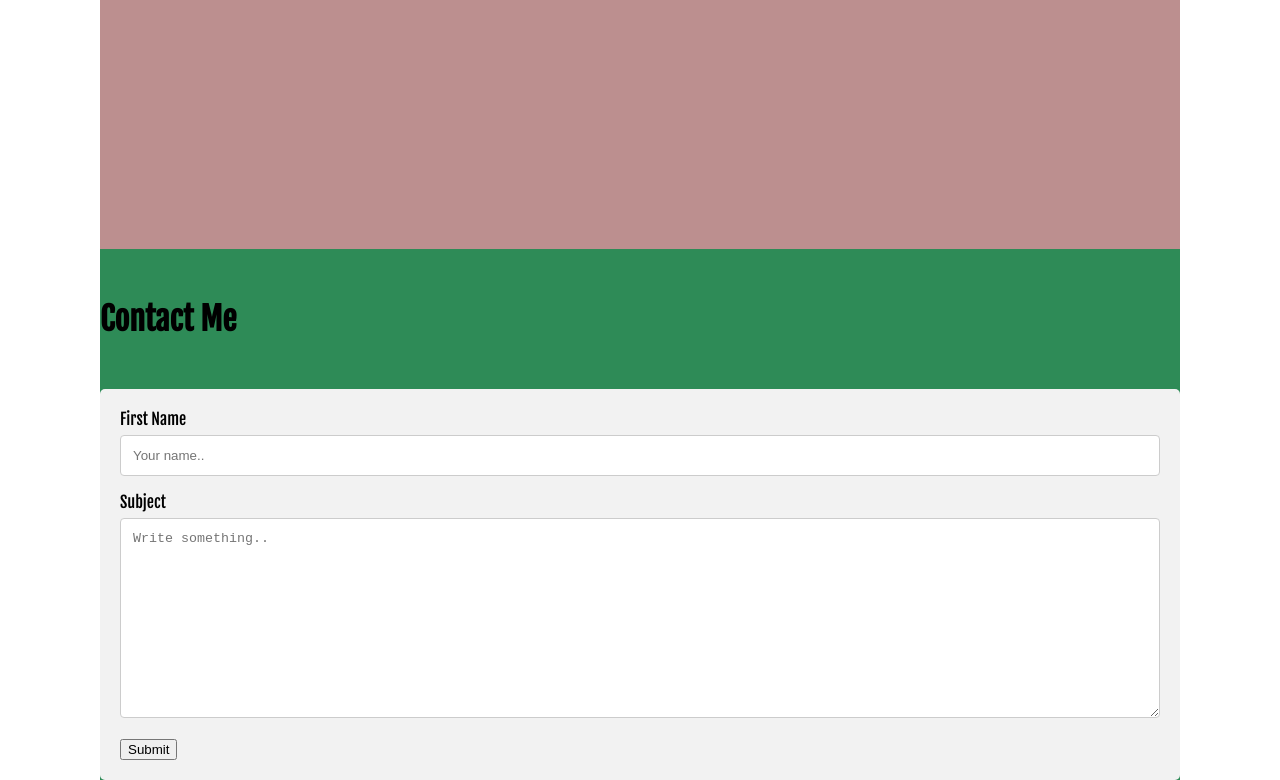
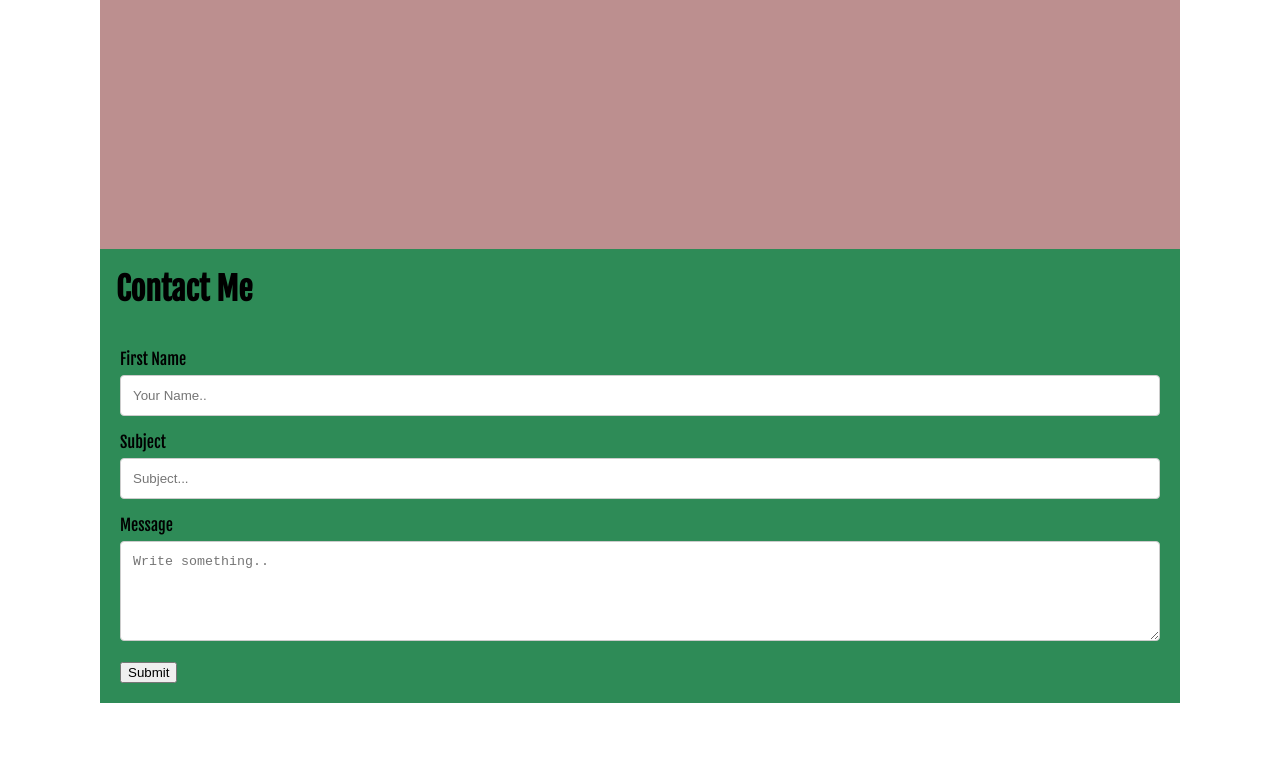
Before and after one commit to aaronfcode/Portfolio, a plain HTML site: page index.html in a window 1280 px wide. Shown: the part 600-1380 px from the top of the page. After the commit the page ends 1303 px from the top, so only its background shows below. Drawn offline with Linux system fonts and the light colour scheme.

Commit message:
final mark changes coming

```diff
--- a/css/style.css
+++ b/css/style.css
@@ -71,23 +71,12 @@ body{
 }
 #contact h1{
     margin: 0;
-    padding: 50px 0px;
+    padding: 20px 16px;
 }
 
-/* Style inputs with type="text", select elements and textareas */
-input[type=text], select, textarea {
-    width: 100%; /* Full width */
-    padding: 12px; /* Some padding */
-    border: 1px solid #ccc; /* Gray border */
-    border-radius: 4px; /* Rounded borders */
-    box-sizing: border-box; /* Make sure that padding and width stays in place */
-    margin-top: 6px; /* Add a top margin */
-    margin-bottom: 16px; /* Bottom margin */
-    resize: vertical /* Allow the user to vertically resize the textarea (not horizontally) */
-  }
 
   /* Style inputs with type="text", select elements and textareas */
-input[type=text], select, textarea {
+input[type=text], textarea {
     width: 100%; /* Full width */
     padding: 12px; /* Some padding */
     border: 1px solid #ccc; /* Gray border */
@@ -100,6 +89,6 @@ input[type=text], select, textarea {
 
  .container {
     border-radius: 5px;
-    background-color: #f2f2f2;
+    /* background-color: #f2f2f2; */
     padding: 20px;
   }
--- a/index.html
+++ b/index.html
@@ -12,8 +12,9 @@
 <body>
     <div class="topnav">
         <a class="active" href="#home">Home</a>
+        <a href="#about">About</a>
         <a href="#contact">Contact</a>
-        <a href="#about">About</a>
+
       </div>
     <div id="main">
         <div id="home">
@@ -30,9 +31,11 @@
             <div class="container">
                 <form action="">
                     <label for="fname">First Name</label>
-                    <input type="text" id="fname" name="firstname" placeholder="Your name..">
-                    <label for="subject">Subject</label>
-                    <textarea id="subject" name="subject" placeholder="Write something.." style="height:200px"></textarea>
+                    <input type="text" id="fname" name="firstname" placeholder="Your Name..">
+                    <label for="fname">Subject</label>
+                    <input type="text" id="subject" name="subject" placeholder="Subject...">
+                    <label for="message">Message</label>
+                    <textarea id="message" name="message" placeholder="Write something.." style="height:100px"></textarea>
                     <input type="submit" value="Submit">
                 </form>
             </div>
```
